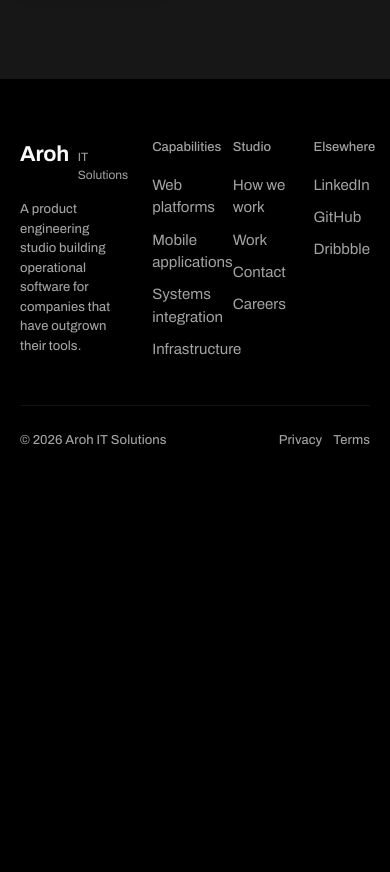
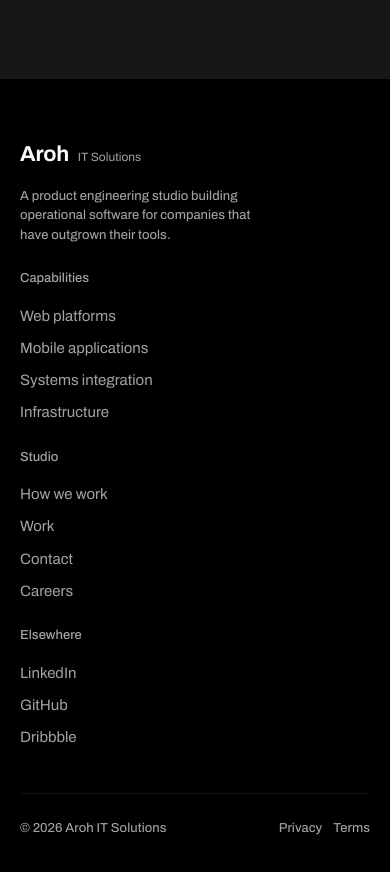
Before and after one commit to viveksethaliya/Aroh-IT-Solutions, a Next.js app: page / in a window 390 px wide. Shown: the part 4280-5152 px from the top of the page. Before the commit the page ends 4764 px from the top, so only its background shows below. Built offline with nearby package versions, Linux system fonts and the light colour scheme.

Commit message:
Fix 5px overflow at 320px in footer grid (F4)

```diff
--- a/src/app/globals.css
+++ b/src/app/globals.css
@@ -396,12 +396,12 @@
 /* Footer responsive grid */
 @media (max-width: 860px) {
   footer [style*="1.6fr repeat(3"] {
-    grid-template-columns: 1fr 1fr;
+    grid-template-columns: 1fr 1fr !important;
   }
 }
 @media (max-width: 560px) {
   footer [style*="1.6fr repeat(3"] {
-    grid-template-columns: 1fr;
+    grid-template-columns: 1fr !important;
   }
 }
 
```
